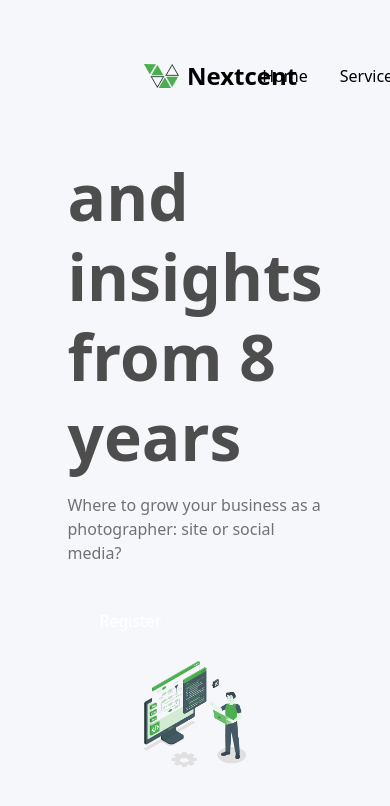
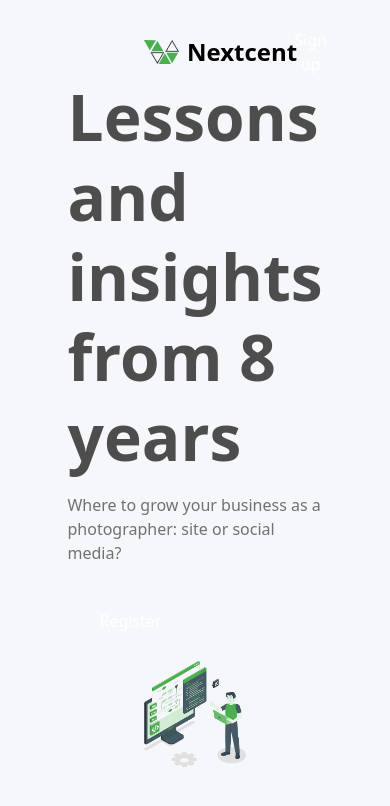
Before and after one commit to requin883/landing-page, a React (Vite) app in the folder front/: page / in a window 390 px wide. Shown: the top 806 px of the page. Built offline with nearby package versions, Linux system fonts and the light colour scheme.

Commit message:
Refactor Header component for improved responsiveness and layout

```diff
--- a/front/src/components/Header.jsx
+++ b/front/src/components/Header.jsx
@@ -1,13 +1,14 @@
 export const Header = () => {
 
   return (
-    <header className="bg-[#F5F7FA] fixed top-0 left-0 right-0 w-full z-10">
+    <>
+      <header className="fixed top-0 left-0 right-0 w-full z-10">
         <nav className="flex justify-between items-center px-[144px] py-4">
           <div className="logo flex items-center space-x-2">
             <img src="./public/main_logo_white.png" alt="Logo" />
             <p className="font-bold text-[1.5em]">Nextcent</p>
           </div>
-        <ul className="flex space-x-8">
+          <ul className="space-x-8 hidden lg:flex">
             <li><a href="#home">Home</a></li>
             <li><a href="#services">Services</a></li>
             <li><a href="#feature">Feature</a></li>
@@ -16,10 +17,11 @@ export const Header = () => {
             <li><a href="#faq">FAQ</a></li>
           </ul>
           <div>
-          <button className="py-3 px-8 text-primary rounded-sm">Login</button>
-          <button className="py-3 px-8 bg-primary text-white rounded-sm">Sign up</button>
+            <button className="py-3 px-8 text-primary rounded-sm hidden md:inline">Login</button>
+            <button className="py-3 px-8 bg-primary text-white rounded-sm ">Sign up</button>
           </div>
         </nav>
       </header>
+    </>
   );
 }
```
Lines whose indentation alone changed are shown as unchanged.
